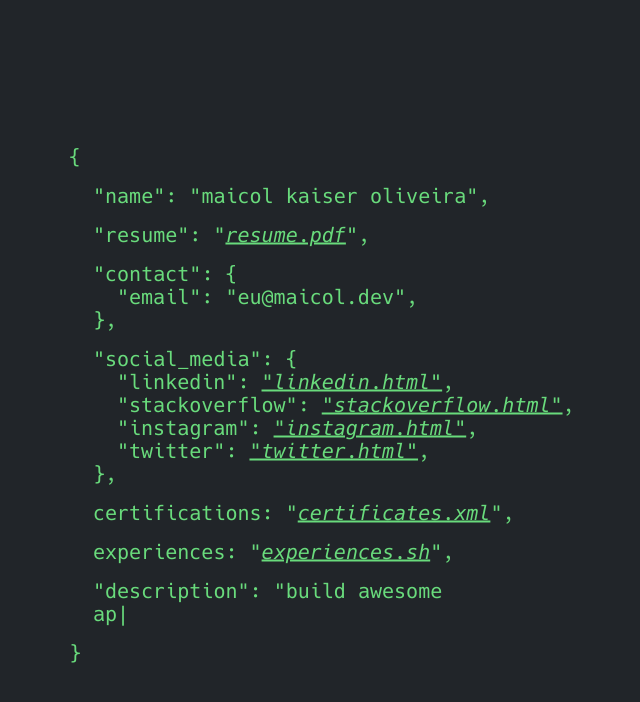
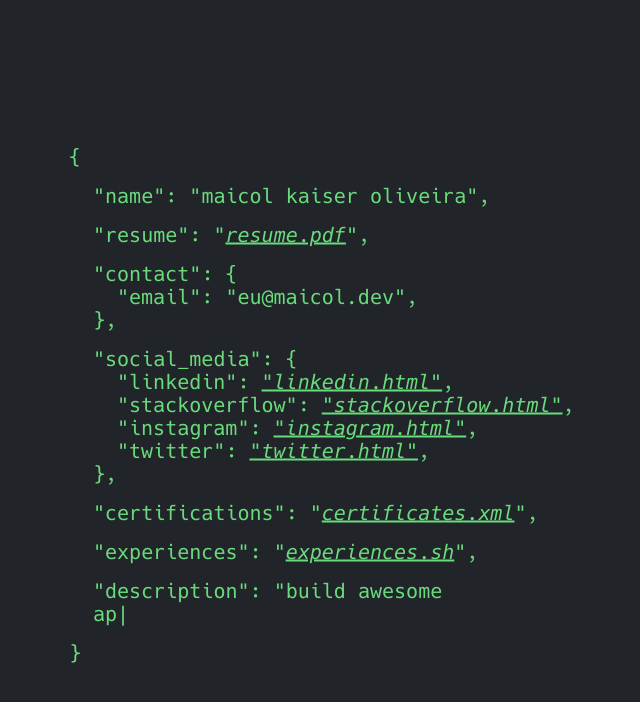
Before and after one commit to vakaman/maicol.dev, a Jekyll site: the page built from index.md, in a window 1280 px wide. Shown: the top 702 px of the page, without its empty margins (187-827 px from the left). Built offline with Jekyll 4.4.1, drawn with Linux system fonts in a browser that asks for light colours.

Commit message:
refact: adjust json

```diff
--- a/_layouts/home.html
+++ b/_layouts/home.html
@@ -74,12 +74,12 @@ layout: default
     {% if site.json.certifications %}
     {% assign certificate = site.json.certifications %}
     {% assign cert = site.json.certifications | truncate: 25 %}
-    <p><span class="key">certifications</span><span class="attr"><a href="{{ certificate }}" target="_blank">certificates.xml</a></span></p>
+    <p><span class="key">"certifications"</span><span class="attr"><a href="{{ certificate }}" target="_blank">certificates.xml</a></span></p>
     {% endif %}
   </div>
 
   <div class="block">
-    <p><span class="key">experiences</span><span class="attr"><a href="experiences">experiences.sh</a></span></p>
+    <p><span class="key">"experiences"</span><span class="attr"><a href="experiences">experiences.sh</a></span></p>
   </div>
 
 
```
